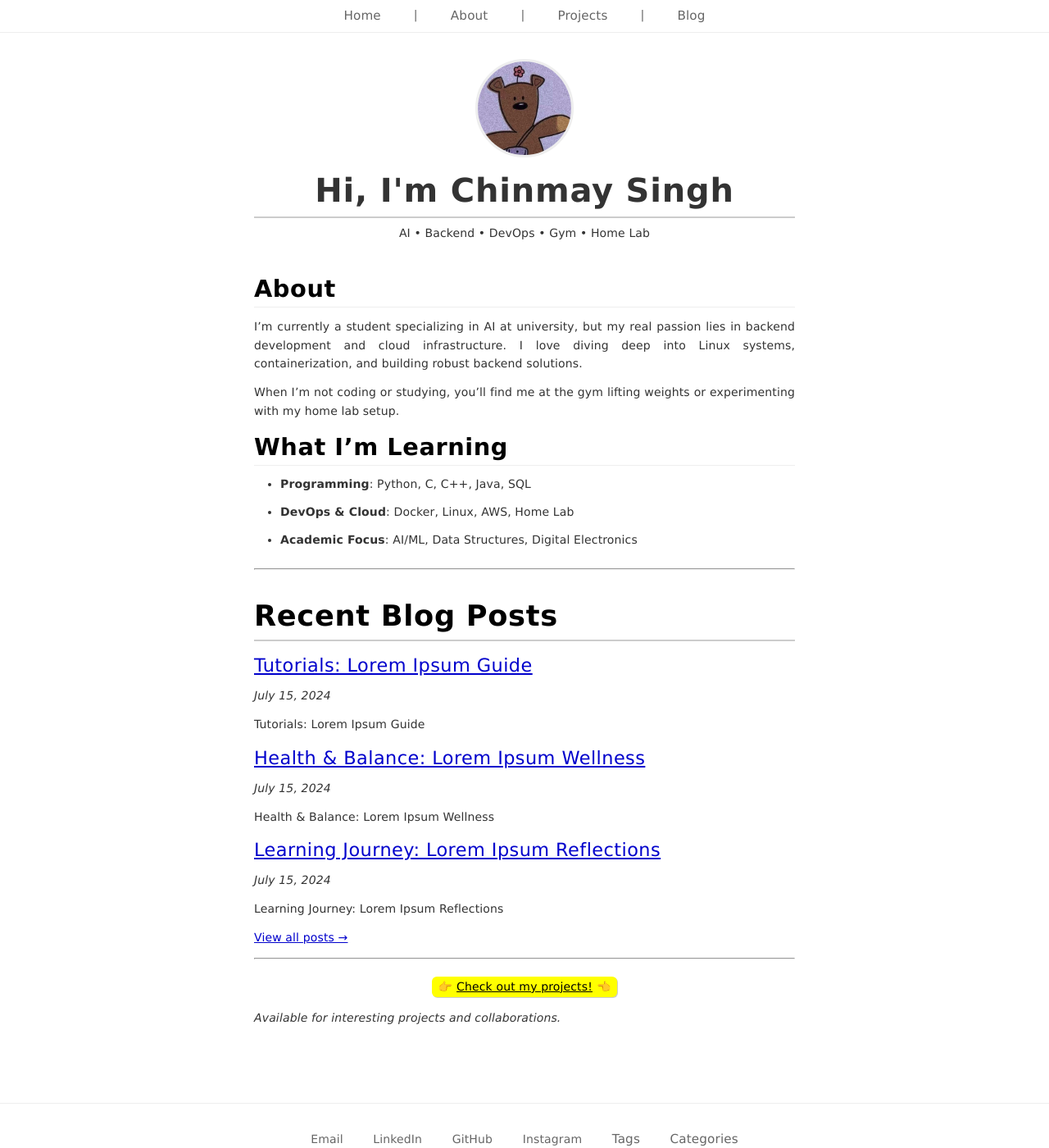
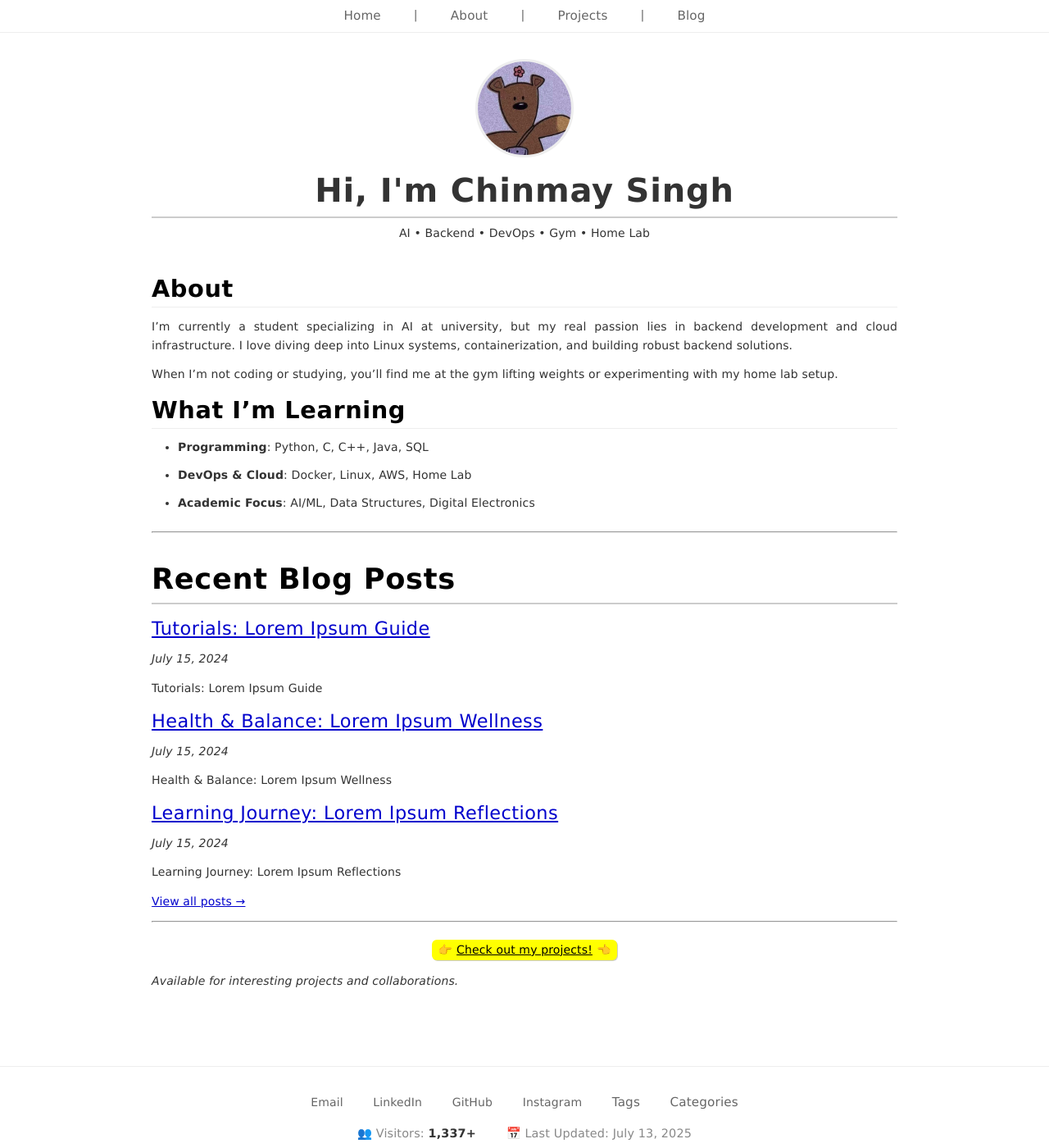
Before and after one commit to SinghChinmayy/SinghChinmayy, a Jekyll site: the page built from index.markdown, in a window 1280 px wide and 1400 px high. Shown: the whole window at 82% size. Built offline with Jekyll 4.4.1, drawn with Linux system fonts in a browser that asks for light colours.

Commit message:
slight css modification | backup->Sun Jul 13 05:56:07 PM IST 2025

```diff
--- a/assets/css/style.css
+++ b/assets/css/style.css
@@ -905,3 +905,13 @@ th {
 .highlight .vi { color: #19177c } /* Name.Variable.Instance */
 .highlight .vm { color: #19177c } /* Name.Variable.Magic */
 .highlight .il { color: #0000ff } /* Literal.Number.Integer.Long */
+
+@media (min-width: 1200px) {
+  .container,
+  .main-content {
+    max-width: 1100px;
+  }
+  .content-wrapper {
+    max-width: 950px;
+  }
+}
```
